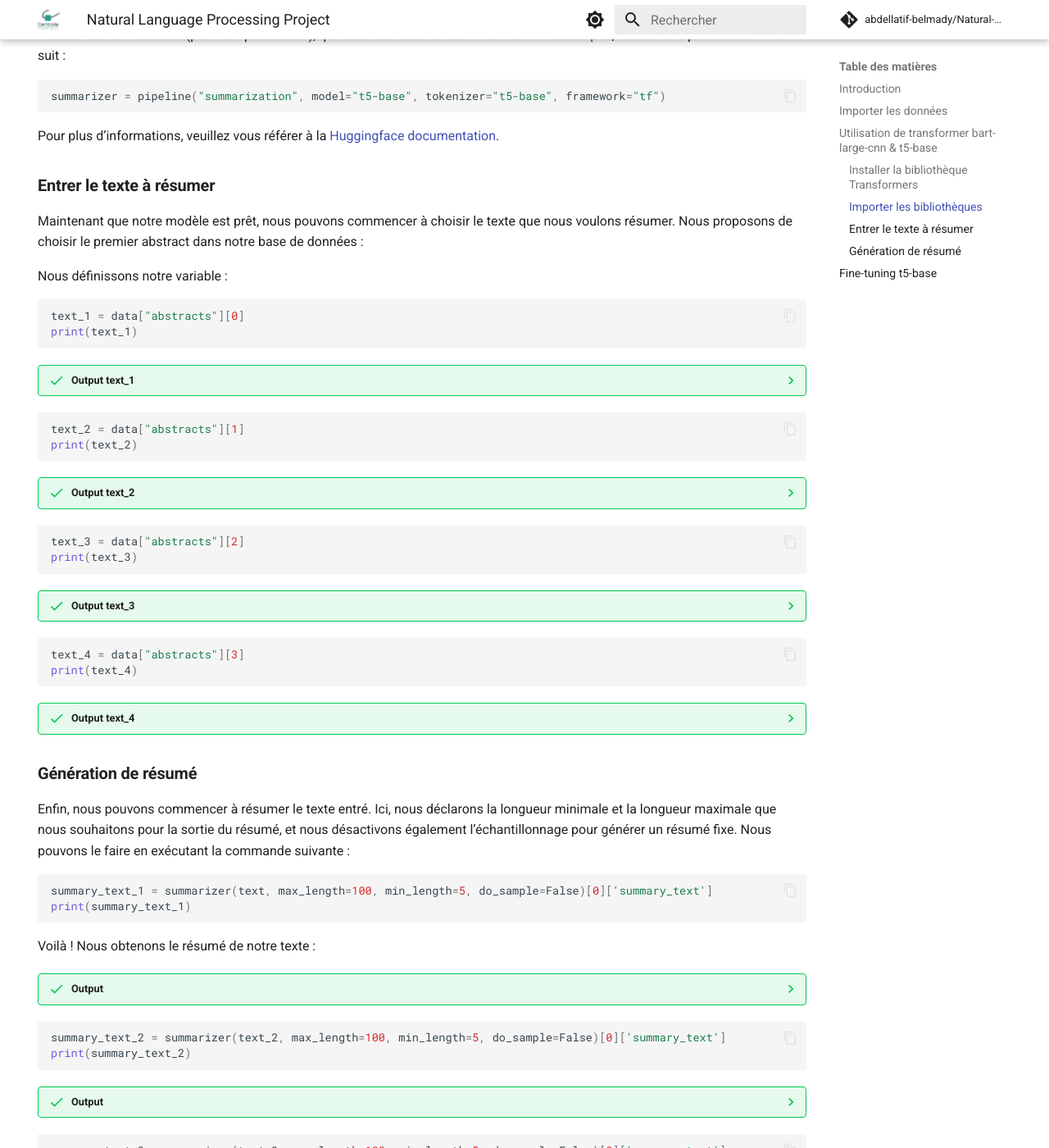
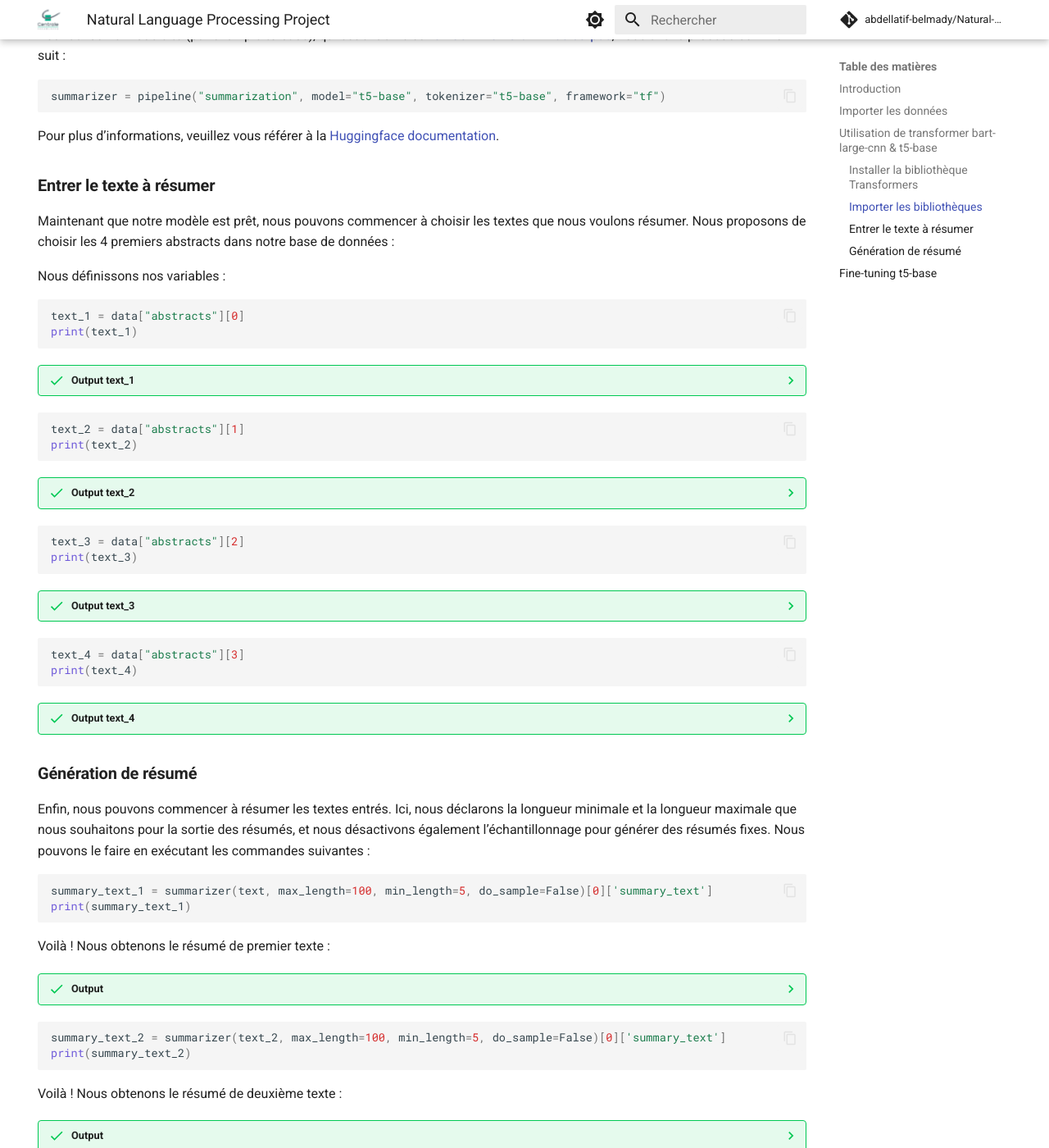
Before and after one commit to abdellatif-belmady/Natural-Language-Processing, an MkDocs documentation site: the page built from docs/index.md, in a window 1280 px wide and 1400 px high, scrolled down 1504 px. Shown: the whole window at 82% size. Built offline with MkDocs 1.6.1 and Material for MkDocs 9.7.7, drawn with Linux system fonts in a browser that asks for light colours; comment, search, counter and statistics services are not loaded; some of the changed text lies outside the part shown.

Commit message:
Update index.md

````diff
--- a/docs/index.md
+++ b/docs/index.md
@@ -62,9 +62,9 @@ Pour plus d'informations, veuillez vous référer à la [Huggingface documentati
 
 ### **Entrer le texte à résumer**
 
-Maintenant que notre modèle est prêt, nous pouvons commencer à choisir le texte que nous voulons résumer. Nous proposons de choisir le premier abstract dans notre base de données :
+Maintenant que notre modèle est prêt, nous pouvons commencer à choisir les textes que nous voulons résumer. Nous proposons de choisir les 4 premiers abstracts dans notre base de données :
 
-Nous définissons notre variable :
+Nous définissons nos variables :
 
 ```py
 text_1 = data["abstracts"][0]
@@ -101,13 +101,13 @@ print(text_4)
 
 ### **Génération de résumé**
 
-Enfin, nous pouvons commencer à résumer le texte entré. Ici, nous déclarons la longueur minimale et la longueur maximale que nous souhaitons pour la sortie du résumé, et nous désactivons également l'échantillonnage pour générer un résumé fixe. Nous pouvons le faire en exécutant la commande suivante :
+Enfin, nous pouvons commencer à résumer les textes entrés. Ici, nous déclarons la longueur minimale et la longueur maximale que nous souhaitons pour la sortie des résumés, et nous désactivons également l'échantillonnage pour générer des résumés fixes. Nous pouvons le faire en exécutant les commandes suivantes :
 
 ```py
 summary_text_1 = summarizer(text, max_length=100, min_length=5, do_sample=False)[0]['summary_text']
 print(summary_text_1)
 ```
-Voilà ! Nous obtenons le résumé de notre texte :
+Voilà ! Nous obtenons le résumé de premier texte :
 
 ??? success "Output"
     Most people in rural areas in South Africa rely on untreated drinking groundwater sources and pit latrine sanitations . Outbreaks of diarrhoea (69%) and cholera (14%) were common. Sixty percent were willing to use treated faecal sludge in agriculture .
@@ -116,6 +116,7 @@ Voilà ! Nous obtenons le résumé de notre texte :
 summary_text_2 = summarizer(text_2, max_length=100, min_length=5, do_sample=False)[0]['summary_text']
 print(summary_text_2)
 ```
+Voilà ! Nous obtenons le résumé de deuxième texte :
 
 ??? success "Output"
     The aim of this study was to highlight the importance of socioeconomic and psychosocial factors in the adoption of sustainable agricultural practices (SAPs) in banana farm production . Economic status, watching agricultural training programs, newspaper and radio awareness campaigns, perceptions of sustainable agriculture and the feasibility of SAPs were significant factors .
@@ -125,6 +126,8 @@ summary_text_3 = summarizer(text_3, max_length=100, min_length=5, do_sample=Fals
 print(summary_text_3)
 ```
 
+Voilà ! Nous obtenons le résumé de troisième texte :
+
 ??? success "Output"
     Heavy metal and metalloid (HMM) contamination can result in adverse health effects for humans . In 2018, industrial slag and hazardous levels of soil contamination were detected in West Atlanta . Home gardeners were more likely to recognize HMM health effects than community gardeners .
 
@@ -133,6 +136,8 @@ print(summary_text_3)
 summary_text_4 = summarizer(text_4, max_length=100, min_length=5, do_sample=False)[0]['summary_text']
 print(summary_text_4)
 ```
+Voilà ! Nous obtenons le résumé de quatrième texte :
+
 ??? success "Output"
     Waste management has become pertinent in urban regions, along with rapid population growth . The current ways of managing waste, such as refuse collection and recycling, are failing to minimise waste in cities . With urban populations growing worldwide, there is the challenge of increased pressure to import food from rural areas .
 
````
